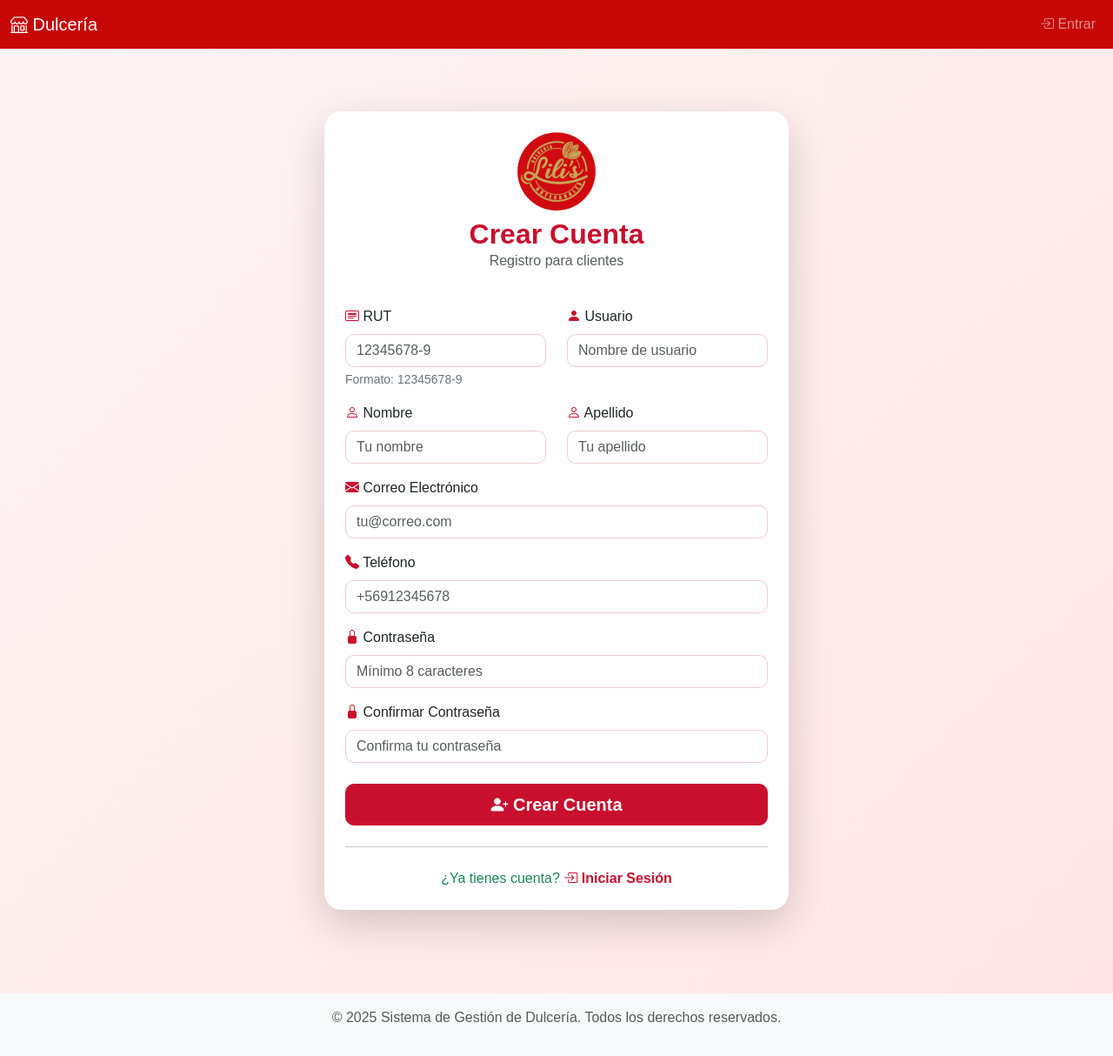
After one commit to visho0/ProyectoIntegrado_Dulceria_VD_PJ, a Django app: page /register/ in a window 1280 px wide. The commit adds this page. Shown: the whole page at 87% size. Run offline with Django 5.2, Linux system fonts and the light colour scheme.

Commit message:
creacion de cuenta y cambios en color

```diff
--- a/dulceria/accounts/forms.py
+++ b/dulceria/accounts/forms.py
@@ -1,4 +1,8 @@
-from django.contrib.auth.forms import AuthenticationForm
+from django.contrib.auth.forms import AuthenticationForm, UserCreationForm
+from django import forms
+from django.contrib.auth.models import User
+from .models import Cliente
+
 
 class LoginForm(AuthenticationForm):
     def __init__(self, *args, **kwargs):
@@ -11,3 +15,84 @@ class LoginForm(AuthenticationForm):
             "class": "form-control",
             "placeholder": "Contraseña"
         })
+
+
+class ClienteRegistrationForm(UserCreationForm):
+    """Formulario de registro para clientes"""
+    email = forms.EmailField(
+        required=True,
+        widget=forms.EmailInput(attrs={
+            'class': 'form-control',
+            'placeholder': 'tu@correo.com'
+        })
+    )
+    first_name = forms.CharField(
+        max_length=150,
+        required=True,
+        widget=forms.TextInput(attrs={
+            'class': 'form-control',
+            'placeholder': 'Tu nombre'
+        })
+    )
+    last_name = forms.CharField(
+        max_length=150,
+        required=True,
+        widget=forms.TextInput(attrs={
+            'class': 'form-control',
+            'placeholder': 'Tu apellido'
+        })
+    )
+    phone = forms.CharField(
+        max_length=20,
+        required=True,
+        widget=forms.TextInput(attrs={
+            'class': 'form-control',
+            'placeholder': '+56912345678'
+        })
+    )
+    rut = forms.CharField(
+        max_length=12,
+        required=True,
+        widget=forms.TextInput(attrs={
+            'class': 'form-control',
+            'placeholder': '12345678-9'
+        }),
+        help_text='Formato: 12345678-9'
+    )
+
+    class Meta:
+        model = User
+        fields = ('username', 'email', 'first_name', 'last_name', 'password1', 'password2')
+
+    def __init__(self, *args, **kwargs):
+        super().__init__(*args, **kwargs)
+        self.fields['username'].widget.attrs.update({
+            'class': 'form-control',
+            'placeholder': 'Nombre de usuario'
+        })
+        self.fields['password1'].widget.attrs.update({
+            'class': 'form-control',
+            'placeholder': 'Mínimo 8 caracteres'
+        })
+        self.fields['password2'].widget.attrs.update({
+            'class': 'form-control',
+            'placeholder': 'Confirma tu contraseña'
+        })
+
+    def save(self, commit=True):
+        user = super().save(commit=False)
+        user.email = self.cleaned_data['email']
+        user.first_name = self.cleaned_data['first_name']
+        user.last_name = self.cleaned_data['last_name']
+        if commit:
+            user.save()
+            # Crear el perfil de cliente
+            Cliente.objects.create(
+                user=user,
+                rut=self.cleaned_data['rut'],
+                first_name=self.cleaned_data['first_name'],
+                last_name=self.cleaned_data['last_name'],
+                email=self.cleaned_data['email'],
+                phone=self.cleaned_data['phone']
+            )
+        return user
--- a/dulceria/accounts/urls.py
+++ b/dulceria/accounts/urls.py
@@ -4,6 +4,7 @@ from . import views
 urlpatterns = [
     path('login/', views.CustomLoginView.as_view(), name='login'),
     path('logout/', views.CustomLogoutView.as_view(), name='logout'),
+    path('register/', views.register_cliente, name='register_cliente'),
     path('dashboard/', views.dashboard, name='dashboard'),
     path('profile/', views.profile_view, name='profile'),
 ]
--- a/dulceria/accounts/views.py
+++ b/dulceria/accounts/views.py
@@ -6,7 +6,9 @@ from django.contrib import messages
 from django.urls import reverse_lazy
 from django.views.generic import TemplateView
 from django.contrib.auth.decorators import login_required
+from django.views.decorators.http import require_http_methods
 from .models import UserProfile
+from .forms import ClienteRegistrationForm
 
 
 class CustomLoginView(LoginView):
@@ -24,6 +26,9 @@ class CustomLoginView(LoginView):
                 return reverse_lazy('dashboard')
             else:  # employee o viewer
                 return reverse_lazy('products_list')
+        elif hasattr(user, 'cliente'):
+            # Si es un cliente, redirigir a página de productos
+            return reverse_lazy('products_list')
         return reverse_lazy('dashboard')
 
 
@@ -101,3 +106,18 @@ def profile_view(request):
     }
 
     return render(request, "accounts/profile.html", context)
+
+
+@require_http_methods(["GET", "POST"])
+def register_cliente(request):
+    """Vista de registro para clientes"""
+    if request.method == 'POST':
+        form = ClienteRegistrationForm(request.POST)
+        if form.is_valid():
+            user = form.save()
+            messages.success(request, f'¡Bienvenido {user.first_name}! Tu cuenta ha sido creada exitosamente.')
+            return redirect('login')
+    else:
+        form = ClienteRegistrationForm()
+
+    return render(request, 'accounts/register_cliente.html', {'form': form})
--- /dev/null
+++ b/dulceria/templates/accounts/register_cliente.html
@@ -0,0 +1,284 @@
+{% extends "base.html" %}
+{% load static %}
+
+{% block title %}Registro de Cliente - Dulcería{% endblock %}
+
+{% block content %}
+<style>
+    body {
+        background: linear-gradient(135deg, #fff5f5 0%, #ffe5e5 100%);
+        font-family: 'Poppins', sans-serif;
+    }
+
+    .register-card {
+        border: none;
+        border-radius: 20px;
+        background: #fff;
+        box-shadow: 0 8px 20px rgba(0, 0, 0, 0.08);
+        transition: transform 0.3s ease;
+    }
+
+    .register-card:hover {
+        transform: translateY(-3px);
+    }
+
+    .register-title {
+        font-weight: 700;
+        color: #C8102E;
+    }
+
+    .btn-primary {
+        background-color: #C8102E;
+        border-color: #C8102E;
+        border-radius: 10px;
+        font-weight: 600;
+        transition: all 0.3s ease;
+    }
+
+    .btn-primary:hover {
+        background-color: #B00D26;
+        border-color: #B00D26;
+        box-shadow: 0 4px 10px rgba(200, 16, 46, 0.4);
+    }
+
+    .btn-secondary {
+        border-radius: 10px;
+        font-weight: 600;
+    }
+
+    .form-label i {
+        color: #C8102E;
+    }
+
+    .form-control {
+        border-radius: 10px;
+        border: 1px solid #f0cccc;
+    }
+
+    .form-control:focus {
+        border-color: #C8102E;
+        box-shadow: 0 0 0 0.2rem rgba(200, 16, 46, 0.25);
+    }
+
+    .help-text {
+        font-size: 0.875rem;
+        color: #6c757d;
+        margin-top: 0.25rem;
+    }
+
+    .text-success a {
+        color: #C8102E;
+        text-decoration: none;
+        font-weight: 600;
+    }
+
+    .text-success a:hover {
+        text-decoration: underline;
+    }
+</style>
+
+<div class="container py-5">
+    <div class="row justify-content-center">
+        <div class="col-md-8 col-lg-6">
+            <div class="card register-card shadow-lg p-4">
+                <div class="text-center mb-4">
+                    <img src="{% static 'img/LOGO-Lilis-rojo.png' %}" alt="Logo Dulcería" width="90" class="mb-2">
+                    <h2 class="register-title mb-0">Crear Cuenta</h2>
+                    <p class="text-muted">Registro para clientes</p>
+                </div>
+
+                {% if form.errors %}
+                <div class="alert alert-danger rounded-3">
+                    <h6><i class="bi bi-exclamation-triangle-fill"></i> Errores en el formulario</h6>
+                    <ul class="mb-0">
+                        {% for field, errors in form.errors.items %}
+                            {% for error in errors %}
+                                <li><small>{{ error }}</small></li>
+                            {% endfor %}
+                        {% endfor %}
+                    </ul>
+                </div>
+                {% endif %}
+
+                <form method="post">
+                    {% csrf_token %}
+
+                    <div class="row">
+                        <div class="col-md-6">
+                            <div class="mb-3">
+                                <label for="{{ form.rut.id_for_label }}" class="form-label">
+                                    <i class="bi bi-card-heading"></i> RUT
+                                </label>
+                                <input type="text"
+                                       class="form-control {% if form.rut.errors %}is-invalid{% endif %}"
+                                       id="{{ form.rut.id_for_label }}"
+                                       name="{{ form.rut.name }}"
+                                       value="{{ form.rut.value|default:'' }}"
+                                       placeholder="12345678-9"
+                                       required>
+                                {% if form.rut.help_text %}
+                                    <div class="help-text">{{ form.rut.help_text }}</div>
+                                {% endif %}
+                                {% if form.rut.errors %}
+                                    <div class="invalid-feedback">
+                                        {% for error in form.rut.errors %}{{ error }}{% endfor %}
+                                    </div>
+                                {% endif %}
+                            </div>
+                        </div>
+
+                        <div class="col-md-6">
+                            <div class="mb-3">
+                                <label for="{{ form.username.id_for_label }}" class="form-label">
+                                    <i class="bi bi-person-fill"></i> Usuario
+                                </label>
+                                <input type="text"
+                                       class="form-control {% if form.username.errors %}is-invalid{% endif %}"
+                                       id="{{ form.username.id_for_label }}"
+                                       name="{{ form.username.name }}"
+                                       value="{{ form.username.value|default:'' }}"
+                                       placeholder="Nombre de usuario"
+                                       required>
+                                {% if form.username.errors %}
+                                    <div class="invalid-feedback">
+                                        {% for error in form.username.errors %}{{ error }}{% endfor %}
+                                    </div>
+                                {% endif %}
+                            </div>
+                        </div>
+                    </div>
+
+                    <div class="row">
+                        <div class="col-md-6">
+                            <div class="mb-3">
+                                <label for="{{ form.first_name.id_for_label }}" class="form-label">
+                                    <i class="bi bi-person"></i> Nombre
+                                </label>
+                                <input type="text"
+                                       class="form-control {% if form.first_name.errors %}is-invalid{% endif %}"
+                                       id="{{ form.first_name.id_for_label }}"
+                                       name="{{ form.first_name.name }}"
+                                       value="{{ form.first_name.value|default:'' }}"
+                                       placeholder="Tu nombre"
+                                       required>
+                                {% if form.first_name.errors %}
+                                    <div class="invalid-feedback">
+                                        {% for error in form.first_name.errors %}{{ error }}{% endfor %}
+                                    </div>
+                                {% endif %}
+                            </div>
+                        </div>
+
+                        <div class="col-md-6">
+                            <div class="mb-3">
+                                <label for="{{ form.last_name.id_for_label }}" class="form-label">
+                                    <i class="bi bi-person"></i> Apellido
+                                </label>
+                                <input type="text"
+                                       class="form-control {% if form.last_name.errors %}is-invalid{% endif %}"
+                                       id="{{ form.last_name.id_for_label }}"
+                                       name="{{ form.last_name.name }}"
+                                       value="{{ form.last_name.value|default:'' }}"
+                                       placeholder="Tu apellido"
+                                       required>
+                                {% if form.last_name.errors %}
+                                    <div class="invalid-feedback">
+                                        {% for error in form.last_name.errors %}{{ error }}{% endfor %}
+                                    </div>
+                                {% endif %}
+                            </div>
+                        </div>
+                    </div>
+
+                    <div class="mb-3">
+                        <label for="{{ form.email.id_for_label }}" class="form-label">
+                            <i class="bi bi-envelope-fill"></i> Correo Electrónico
+                        </label>
+                        <input type="email"
+                               class="form-control {% if form.email.errors %}is-invalid{% endif %}"
+                               id="{{ form.email.id_for_label }}"
+                               name="{{ form.email.name }}"
+                               value="{{ form.email.value|default:'' }}"
+                               placeholder="tu@correo.com"
+                               required>
+                        {% if form.email.errors %}
+                            <div class="invalid-feedback">
+                                {% for error in form.email.errors %}{{ error }}{% endfor %}
+                            </div>
+                        {% endif %}
+                    </div>
+
+                    <div class="mb-3">
+                        <label for="{{ form.phone.id_for_label }}" class="form-label">
+                            <i class="bi bi-telephone-fill"></i> Teléfono
+                        </label>
+                        <input type="text"
+                               class="form-control {% if form.phone.errors %}is-invalid{% endif %}"
+                               id="{{ form.phone.id_for_label }}"
+                               name="{{ form.phone.name }}"
+                               value="{{ form.phone.value|default:'' }}"
+                               placeholder="+56912345678"
+                               required>
+                        {% if form.phone.errors %}
+                            <div class="invalid-feedback">
+                                {% for error in form.phone.errors %}{{ error }}{% endfor %}
+                            </div>
+                        {% endif %}
+                    </div>
+
+                    <div class="mb-3">
+                        <label for="{{ form.password1.id_for_label }}" class="form-label">
+                            <i class="bi bi-lock-fill"></i> Contraseña
+                        </label>
+                        <input type="password"
+                               class="form-control {% if form.password1.errors %}is-invalid{% endif %}"
+                               id="{{ form.password1.id_for_label }}"
+                               name="{{ form.password1.name }}"
+                               placeholder="Mínimo 8 caracteres"
+                               required>
+                        {% if form.password1.errors %}
+                            <div class="invalid-feedback">
+                                {% for error in form.password1.errors %}{{ error }}{% endfor %}
+                            </div>
+                        {% endif %}
+                    </div>
+
+                    <div class="mb-4">
+                        <label for="{{ form.password2.id_for_label }}" class="form-label">
+                            <i class="bi bi-lock-fill"></i> Confirmar Contraseña
+                        </label>
+                        <input type="password"
+                               class="form-control {% if form.password2.errors %}is-invalid{% endif %}"
+                               id="{{ form.password2.id_for_label }}"
+                               name="{{ form.password2.name }}"
+                               placeholder="Confirma tu contraseña"
+                               required>
+                        {% if form.password2.errors %}
+                            <div class="invalid-feedback">
+                                {% for error in form.password2.errors %}{{ error }}{% endfor %}
+                            </div>
+                        {% endif %}
+                    </div>
+
+                    <div class="d-grid gap-2">
+                        <button type="submit" class="btn btn-primary btn-lg">
+                            <i class="bi bi-person-plus-fill"></i> Crear Cuenta
+                        </button>
+                    </div>
+                </form>
+
+                <hr class="my-4">
+
+                <div class="text-center text-success">
+                    <p class="mb-0">
+                        ¿Ya tienes cuenta?
+                        <a href="{% url 'login' %}">
+                            <i class="bi bi-box-arrow-in-right"></i> Iniciar Sesión
+                        </a>
+                    </p>
+                </div>
+            </div>
+        </div>
+    </div>
+</div>
+{% endblock %}
```
Also changed, not shown: dulceria/accounts/admin.py (+10 -1 lines), dulceria/accounts/models.py (+65 -0 lines), dulceria/templates/accounts/login.html (+24 -16 lines), dulceria/accounts/migrations/0002_cliente.py (added).
